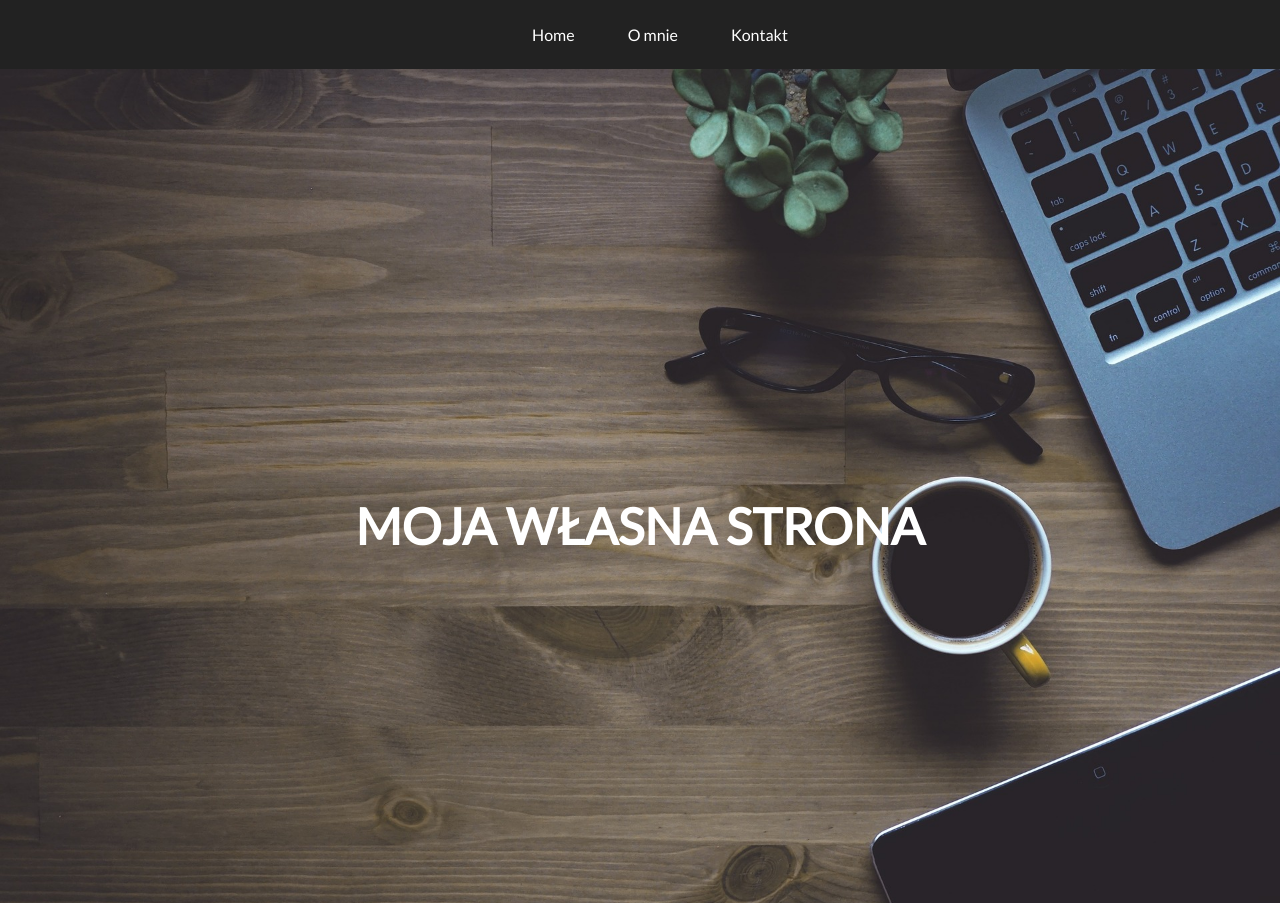
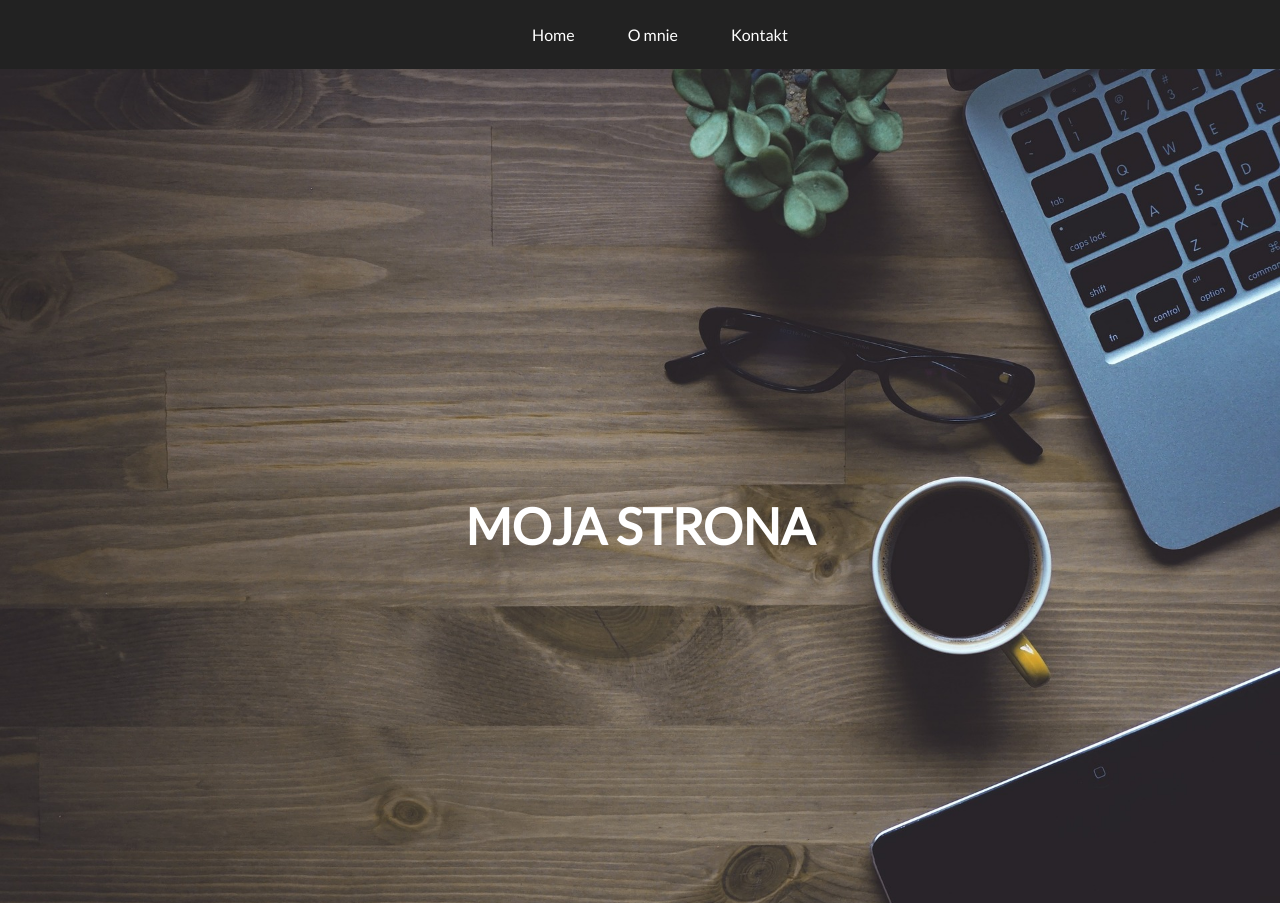
Before and after one commit to mateuszmolka/Projekt-HTML, a plain HTML site: page index.html in a window 1280 px wide. Shown: the top 903 px of the page. Drawn offline with Linux system fonts and the light colour scheme.

Commit message:
No change

```diff
--- a/index.html
+++ b/index.html
@@ -23,7 +23,7 @@
 <!-- Header początek-->
   <header id="header">
       <img src="img/header-background.jpg" alt="Zdjęcie nagłówkowe">
-      <h1 id="main-header-text">Moja własna strona</h1>
+      <h1 id="main-header-text">Moja strona</h1>
   </header>
 <!--  Header koniec-->
 
```
